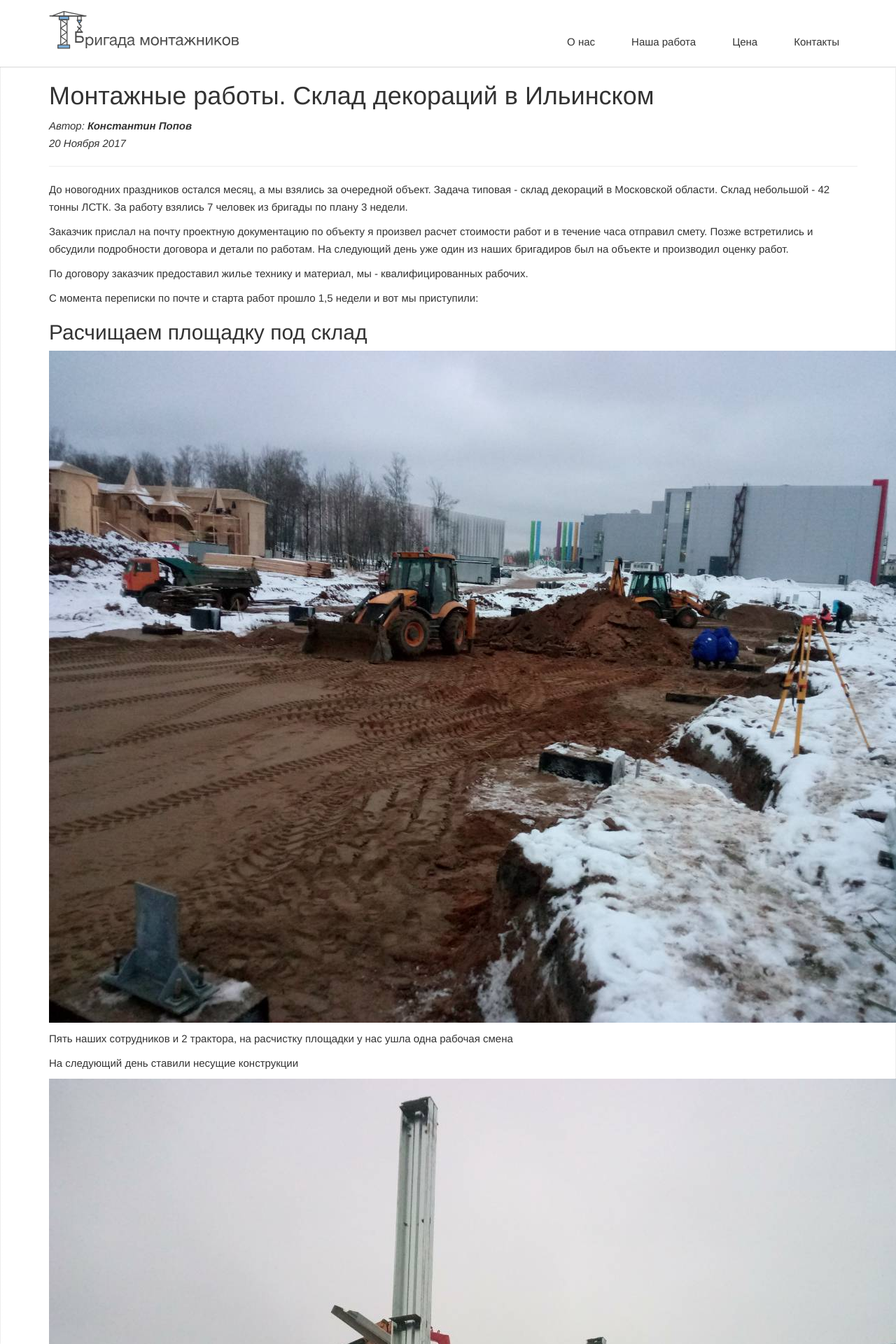
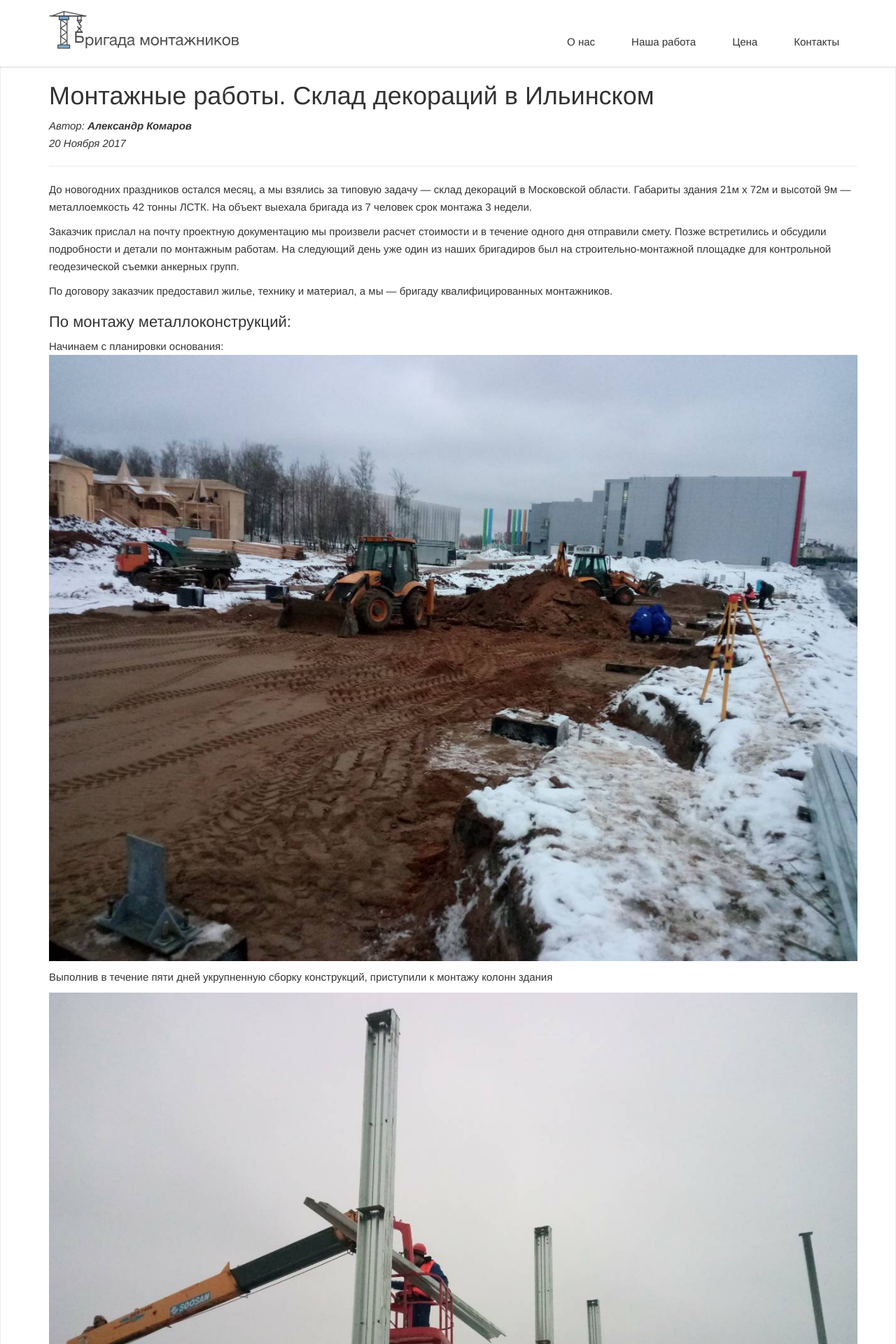
Before and after one commit to komarovalexander/site_bm, a Jekyll site: the page built from _posts/2017-11-20-sklad-dekoraciy-montazh-ilyinskoe.md, in a window 1280 px wide. Shown: the top 1920 px of the page at 70% size. Built offline with Jekyll 4.4.1, drawn with Linux system fonts in a browser that asks for light colours; nearby versions of some CDN libraries; some web fonts are replaced; some of the changed text lies outside the part shown.

Commit message:
no message

```diff
--- a/_config.yml
+++ /dev/null
@@ -1,5 +0,0 @@
-timezone: Europe/Moscow # временная зона
-
-# не публиковать посты, указанное время которых
-# позднее времени момента публикации
-future: false
--- a/_layouts/post.html
+++ b/_layouts/post.html
@@ -5,7 +5,7 @@ layout: page
 <div class="post">
   <!-- Wrapper Start -->
   <section id="intro" style="border: 1px dotted #ddd;">
-    <div class="container">
+    <div class="container post">
       <div class="row">
         <div>
           <div class="col-md-12">
--- a/_posts/2017-11-20-sklad-dekoraciy-montazh-ilyinskoe.md
+++ b/_posts/2017-11-20-sklad-dekoraciy-montazh-ilyinskoe.md
@@ -1,43 +1,31 @@
 ---
 layout: post
 title: Монтажные работы. Склад декораций в Ильинском
-author: Константин Попов
+author: Александр Комаров
 permalink: /workbeta/:title
 ---
 
-До новогодних праздников остался месяц, а мы взялись за очередной объект. Задача типовая - склад декораций в Московской области. Склад небольшой - 42 тонны ЛСТК. За работу взялись 7 человек из бригады по плану 3 недели.
+До&nbsp;новогодних праздников остался месяц, а&nbsp;мы&nbsp;взялись за&nbsp;типовую задачу&nbsp;&mdash; склад декораций в&nbsp;Московской области. Габариты здания 21м х&nbsp;72м и&nbsp;высотой 9м&nbsp;&mdash; металлоемкость 42&nbsp;тонны ЛСТК. На&nbsp;объект выехала бригада из&nbsp;7&nbsp;человек срок монтажа 3&nbsp;недели.
 
-Заказчик прислал на почту проектную документацию по объекту я произвел расчет стоимости работ и в течение часа отправил смету. Позже встретились и обсудили подробности договора и детали по работам. На следующий день уже один из наших бригадиров был на объекте и производил оценку работ.
+Заказчик прислал на&nbsp;почту проектную документацию мы&nbsp;произвели расчет стоимости и&nbsp;в&nbsp;течение одного дня отправили смету. Позже встретились и&nbsp;обсудили подробности и&nbsp;детали по&nbsp;монтажным работам. На&nbsp;следующий день уже один из&nbsp;наших бригадиров был на&nbsp;строительно-монтажной площадке для контрольной геодезической съемки анкерных групп.
 
-По договору заказчик предоставил жилье технику и материал, мы - квалифицированных рабочих.
+По&nbsp;договору заказчик предоставил жилье, технику и&nbsp;материал, а&nbsp;мы&nbsp;&mdash; бригаду квалифицированных монтажников.
 
-С момента переписки по почте и старта работ прошло 1,5 недели и вот мы приступили:
+### По&nbsp;монтажу металлоконструкций:
+Начинаем с&nbsp;планировки основания:
+![Планировка основания](/img/portfolio/buildings/ilinskoe/14.jpg "Планировка основания")
 
-## Расчищаем площадку под склад
-![Расчищаем площадку под склад - Монтажные работы](/img/portfolio/buildings/ilinskoe/14.jpg "Расчищаем площадку под склад")
+Выполнив в&nbsp;течение пяти дней укрупненную сборку конструкций, приступили к&nbsp;монтажу колонн здания
 
-Пять наших сотрудников и 2 трактора, на расчистку площадки у нас ушла одна рабочая смена
+![Колонны здания](/img/portfolio/buildings/ilinskoe/11.jpg "Колонны здания")
 
-На следующий день ставили несущие конструкции
+После монтажа колонн приступаем к&nbsp;выверке и&nbsp;протяжке ферм связевого блока.
+Следующий этап: сборка и&nbsp;монтаж ферм
 
-![Ставим несущие конструкции - Монтажные работы](/img/portfolio/buildings/ilinskoe/11.jpg "Ставим несущие конструкции")
+![Сборка и монтаж ферм](/img/portfolio/buildings/ilinskoe/15.jpg "Сборка и монтаж ферм")
 
-Вот они
+Монтаж конструкций ферм мы&nbsp;выполняем блоками для того чтобы сократить сроки строительства и&nbsp;уменьшить время работы на&nbsp;высоте
 
-![Ставим несущие конструкции - Монтажные работы](/img/portfolio/buildings/ilinskoe/12.jpg "Ставим несущие конструкции")
+![Монтаж конструкций ферм](/img/portfolio/buildings/ilinskoe/20.jpg "Монтаж конструкций ферм")
 
-Пару дней и столбы установлены, пришло время выполнять монтаж ферм
-
-![Пора собирать фермы - Монтажные работы](/img/portfolio/buildings/ilinskoe/12.jpg "Пора собирать фермы")
-
-Недолго они лежали и ждали своего часа
-
-![Пора собирать фермы - Монтажные работы](/img/portfolio/buildings/ilinskoe/17.jpg "Пора собирать фермы")
-
-Собрали - пора ставить
-
-![Собрали - пора ставить фермы - Монтажные работы](/img/portfolio/buildings/ilinskoe/18.jpg "Собрали - пора ставить фермы")
-
-Вот уже оно стоит
-
-![Собрали - пора ставить фермы - Монтажные работы](/img/portfolio/buildings/ilinskoe/20.jpg "Собрали - пора ставить фермы")
+![Монтаж конструкций ферм](/img/portfolio/buildings/ilinskoe/23.jpg "Монтаж конструкций ферм")
--- a/css/style.css
+++ b/css/style.css
@@ -68,6 +68,9 @@ header .navbar-default .navbar-nav li a:hover {
 }
 .container>.navbar-header, .container-fluid>.navbar-header, .container>.navbar-collapse, .container-fluid>.navbar-collapse{
   margin-right: 0;
+}
+.post img {
+  max-width: 100%;
 }
 .logo{
   opacity: 0.7;
@@ -348,6 +351,9 @@ header {
   .heading {
     padding-left: 0px;
   }
+  h1{
+    font-size: 22px;
+  }
   h2 {
     font-size: 18px;
   }
```
Also changed, not shown: _posts/2017-11-20-ars-stroy-vidnoe.md (added, +30 -0 lines), img/portfolio/buildings/ilinskoe/21.jpg (added), img/portfolio/buildings/ilinskoe/22.jpg (added), img/portfolio/buildings/ilinskoe/23.jpg (added), img/portfolio/buildings/ilinskoe/24.jpg (added).
